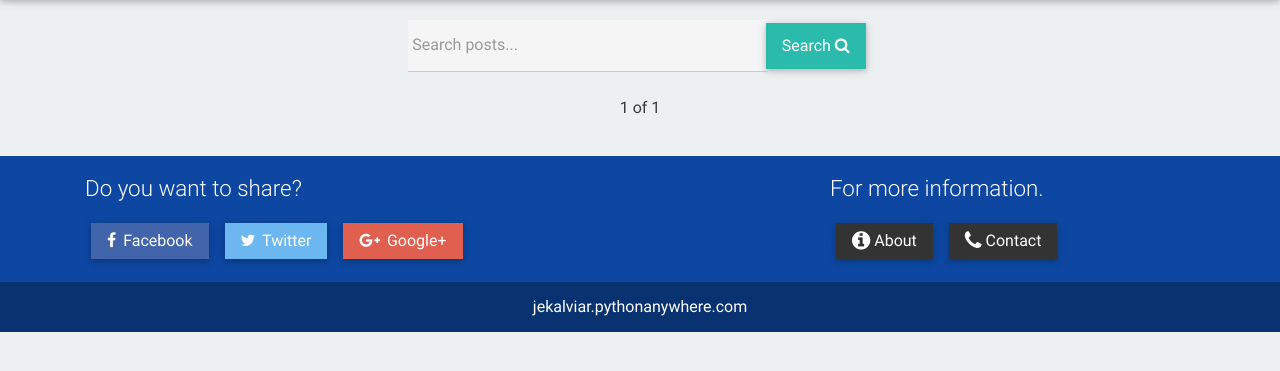
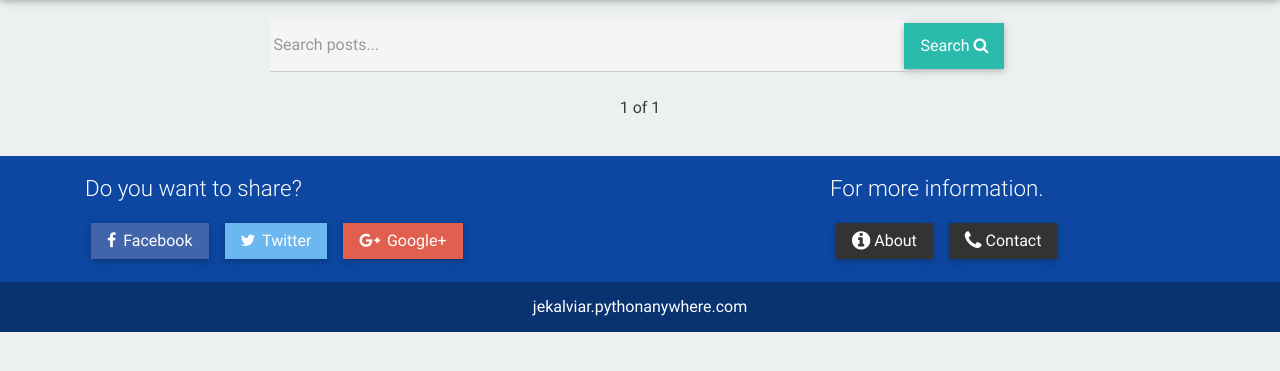
Before and after one commit to jek10/blog, a Django app: page / in a window 1280 px wide. Shown: the part 54-425 px from the top of the page. Run offline with Django 3.2, Linux system fonts and the light colour scheme; data that the repository does not hold is empty; some libraries are stand-ins or nearby versions.

Commit message:
fix pager

```diff
--- a/templates/post_list.html
+++ b/templates/post_list.html
@@ -2,9 +2,9 @@
 {% block content %}
 
 
-<div class='col-sm-8 col-sm-offset-2'>
+<div class='col-sm-10 col-sm-offset-1'>
 <form method='GET' action='' class='row' style="padding-bottom:5px;">
-        <div class='col-sm-8 col-sm-offset-2'>
+        <div class='col-sm-10 col-sm-offset-1'>
             <div class='input-group'>
                 <input class='form-control' style="background-color: #f5f5f5;" type='text' name='q' placeholder=' Search posts...' value='{{ request.GET.q }}'/>
                 <span class='input-group-btn'>
@@ -13,9 +13,9 @@
             </div>
         </div>
 </form>
-<!-- <div class="row"> -->
+<div class="row">
 {% for obj in object_list %}
-  <div class="col-sm-8 col-sm-offset-2">
+  <div class="col-sm-10 col-sm-offset-1">
     <div class="card">
         <div class="view overlay hm-white-slight">
         {% if obj.image %}
@@ -35,10 +35,9 @@
      </div>
     </div>
   </div><br>
+
 <!-- {% cycle "" "</div><hr><div class='row'>" %} -->
 {% endfor %}
-
-<!-- </div> -->
 <nav>
   <ul class="pager">
     {% if object_list.has_previous %}
@@ -52,4 +51,6 @@
 </nav>
 </div>
 
+</div>
+
 {% endblock content %}
```
